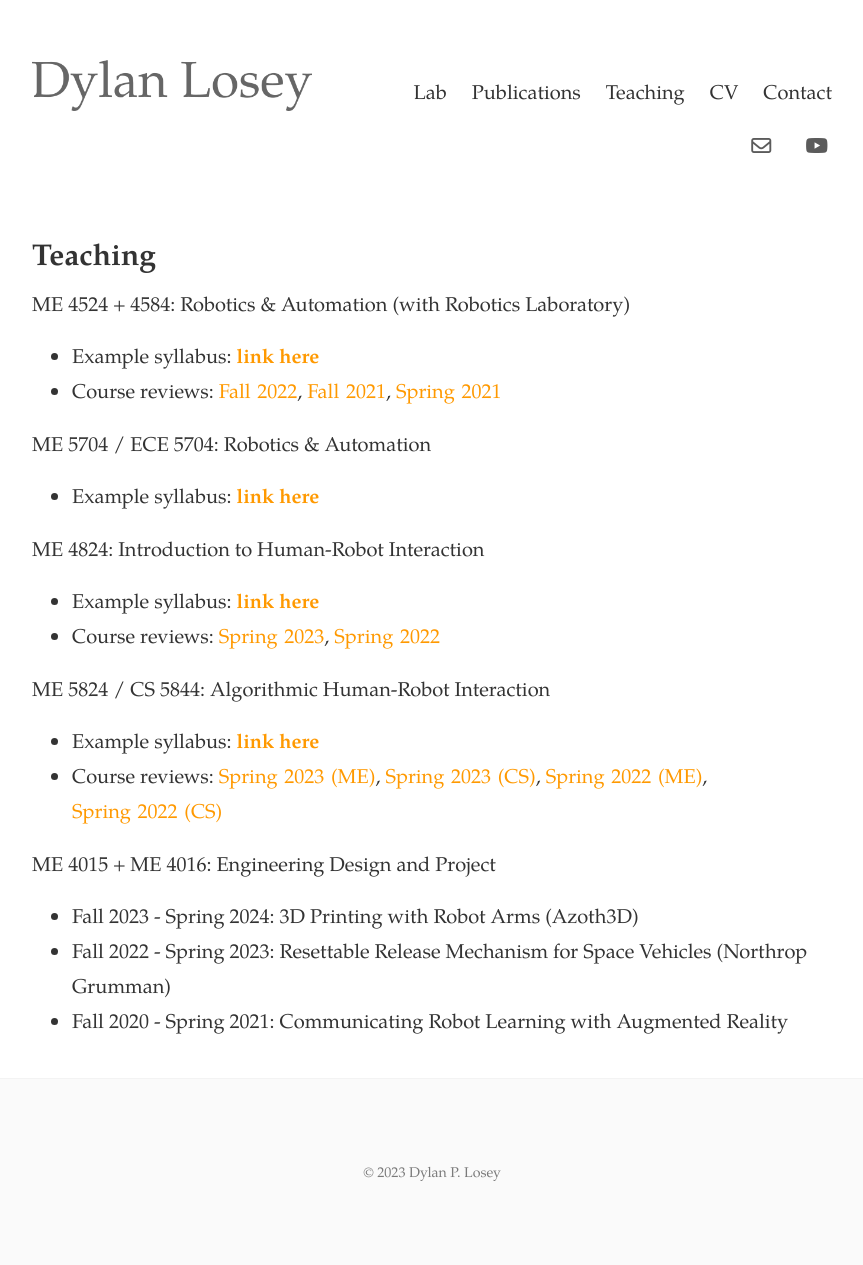
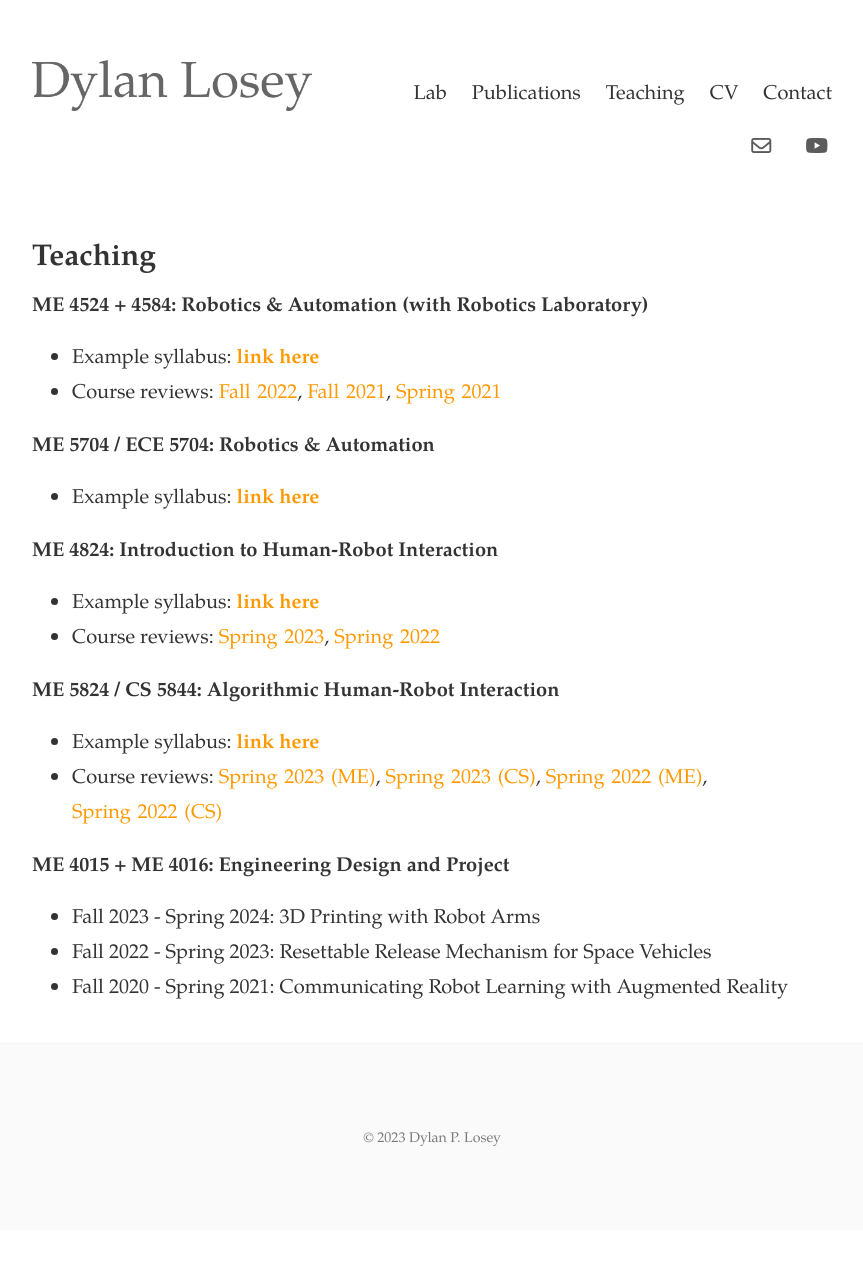
Before and after one commit to dylan-losey/dylan-losey.github.io, a Jekyll site: the page built from teaching.html, in a window 1280 px wide. Shown: the whole page, without its empty margins (208-1071 px from the left). Built offline with Jekyll 4.4.1, drawn with Linux system fonts in a browser that asks for light colours; nearby versions of some CDN libraries; after the commit the page ends 1230 px from its top, so only the background shows below that.

Commit message:
syllabus

```diff
--- a/teaching.html
+++ b/teaching.html
@@ -18,7 +18,7 @@ tags: teaching
 </style>
 
 <div>
-  <p>ME 4524 + 4584: Robotics & Automation (with Robotics Laboratory)</p>
+  <p><b>ME 4524 + 4584: Robotics & Automation (with Robotics Laboratory)</b></p>
   <ul>
     <li>Example syllabus: <b><a class="link" href="{{ site.baseurl }} /me4524/">link here</a></b></li>
     <li>Course reviews:
@@ -27,14 +27,14 @@ tags: teaching
       <a class="link" href="{{ site.baseurl }} /pdfs/me4524_reviews/spring2021.pdf">Spring&nbsp;2021</a>
     </li>
   </ul>
-  <p>ME 5704 / ECE 5704: Robotics & Automation</p>
+  <p><b>ME 5704 / ECE 5704: Robotics & Automation</b></p>
   <ul>
     <li>Example syllabus: <b><a class="link" href="{{ site.baseurl }} /me5704/">link here</a></b></li>
   </ul>
 </div>
 
 <div>
-  <p>ME 4824: Introduction to Human-Robot Interaction</p>
+  <p><b>ME 4824: Introduction to Human-Robot Interaction</b></p>
   <ul>
     <li>Example syllabus: <b><a class="link" href="{{ site.baseurl }} /me4824/">link here</a></b></li>
     <li>Course reviews:
@@ -42,7 +42,7 @@ tags: teaching
       <a class="link" href="{{ site.baseurl }} /pdfs/me4824_reviews/spring2022.pdf">Spring&nbsp;2022</a>
     </li>
   </ul>
-  <p>ME 5824 / CS 5844: Algorithmic Human-Robot Interaction</p>
+  <p><b>ME 5824 / CS 5844: Algorithmic Human-Robot Interaction</b></p>
   <ul>
     <li>Example syllabus: <b><a class="link" href="{{ site.baseurl }} /me5824/">link here</a></b></li>
     <li>Course reviews:
@@ -56,10 +56,10 @@ tags: teaching
 
 
 <div>
-  <p>ME 4015 + ME 4016: Engineering Design and Project</p>
+  <p><b>ME 4015 + ME 4016: Engineering Design and Project</b></p>
   <ul>
-    <li>Fall 2023 - Spring 2024: 3D Printing with Robot Arms (Azoth3D)</li>
-    <li>Fall 2022 - Spring 2023: Resettable Release Mechanism for Space Vehicles (Northrop Grumman)</li>
+    <li>Fall 2023 - Spring 2024: 3D Printing with Robot Arms</li>
+    <li>Fall 2022 - Spring 2023: Resettable Release Mechanism for Space Vehicles</li>
     <li>Fall 2020 - Spring 2021: Communicating Robot Learning with Augmented Reality</li>
   </ul>
 </div>
```
